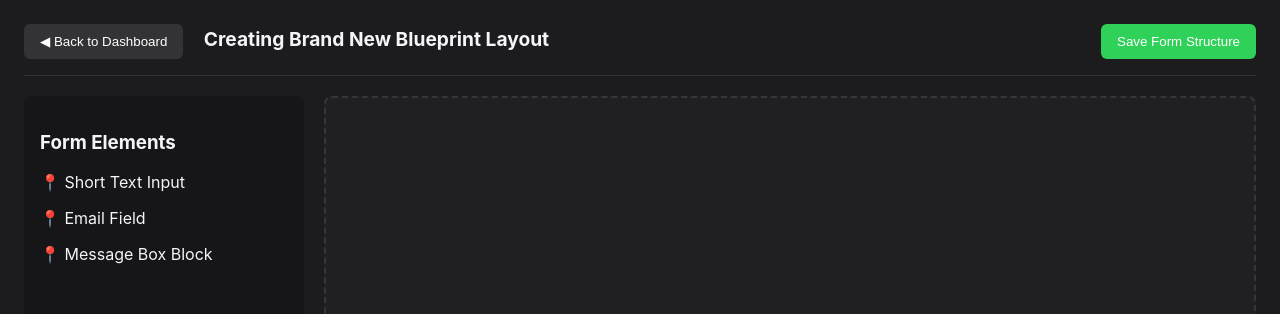
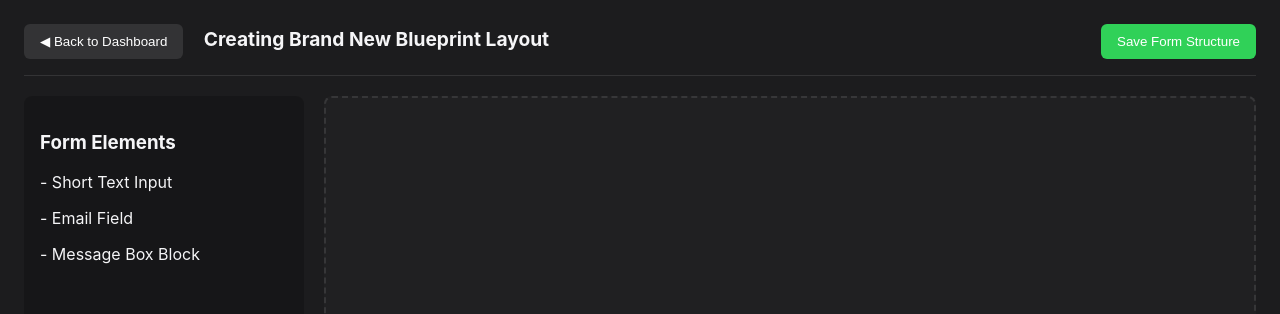
Before and after one commit to Sakthi10122004/ghost-formbuilder, a website: page ui/index.html in a window 1280 px wide. Both pictures are taken after a click on the button "+ Create New Form". Shown: the top 314 px of the page. Drawn offline with Linux system fonts and the light colour scheme.

Commit message:
style: remove emojis and cleanup log outputs in codebase

```diff
--- a/src/adapter.js
+++ b/src/adapter.js
@@ -18,7 +18,7 @@ module.exports = {
         if (adminHtmlPath) {
             console.log(`[ghost-formbuilder] Admin HTML located at: ${adminHtmlPath}`);
         } else {
-            console.warn('[ghost-formbuilder] ⚠️ Could not locate Ghost Admin index.html — sidebar injection will not work.');
+            console.warn('[ghost-formbuilder] Could not locate Ghost Admin index.html — sidebar injection will not work.');
         }
 
         // 1. Create internal Express app for our routes
@@ -72,6 +72,6 @@ module.exports = {
             return originalEmit.apply(this, arguments);
         };
 
-        console.log('[ghost-formbuilder] ✅ HTTP Server Hijack established.');
+        console.log('[ghost-formbuilder] HTTP Server Hijack established.');
     }
 };
--- a/src/frontend-inject.js
+++ b/src/frontend-inject.js
@@ -106,7 +106,7 @@
         settingsLi.parentElement.insertBefore(formsBtn, settingsLi);
 
         injected = true;
-        console.log('[ghost-formbuilder] ✅ Forms tab injected into sidebar before Settings.');
+        console.log('[ghost-formbuilder] Forms tab injected into sidebar before Settings.');
         return true;
     }
 
--- a/src/index.js
+++ b/src/index.js
@@ -41,7 +41,7 @@ FormBuilderAdapter.prototype._initFormBuilder = async function() {
         adapter.init();
 
         console.log('\n==================================================');
-        console.log('🚀 FormBuilder Engine successfully attached to Ghost.');
+        console.log('FormBuilder Engine successfully attached to Ghost.');
         console.log('==================================================\n');
     } catch (err) {
         console.error('[FormBuilder] Failed to initialize:', err);
--- a/ui/index.html
+++ b/ui/index.html
@@ -127,9 +127,9 @@
         <div class="builder-workspace">
             <div class="tool-pallet">
                 <h3>Form Elements</h3>
-                <p>📍 Short Text Input</p>
-                <p>📍 Email Field</p>
-                <p>📍 Message Box Block</p>
+                <p>- Short Text Input</p>
+                <p>- Email Field</p>
+                <p>- Message Box Block</p>
             </div>
             <div class="canvas-area" id="drop-canvas">
                 <p style="color: gray; text-align: center; margin-top: 100px;">Drag interface attributes here to assemble</p>
```
Also changed, not shown: scripts/postinstall.js (+4 -5 lines).
